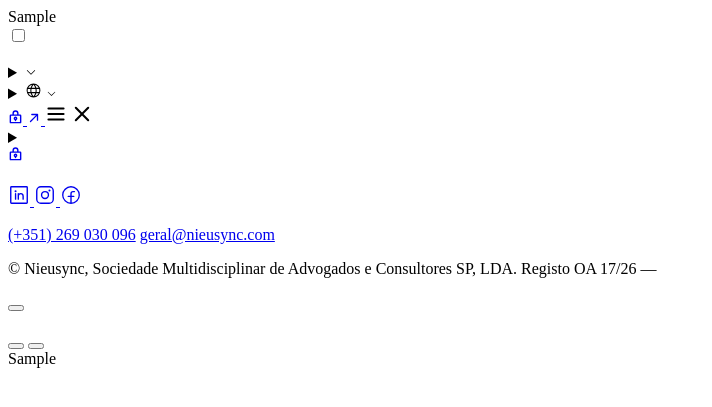
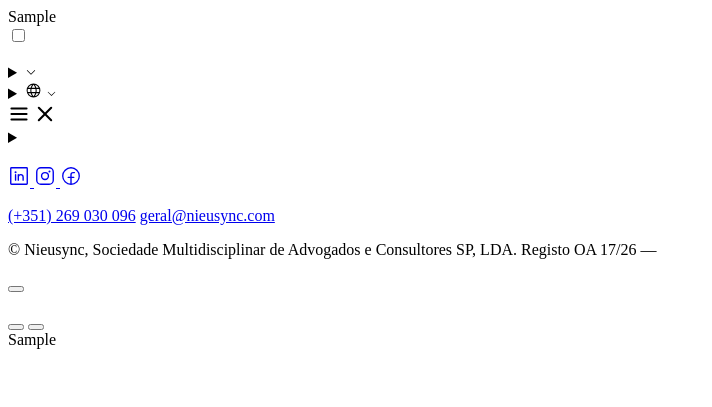
Before and after one commit to nieusync/blog, a Node project: template default.hbs in a window 1280 px wide. Shown: the top 407 px of the page, without its empty margins (0-712 px from the left). Run offline with Node 20 templates, Linux system fonts and the light colour scheme; the template is opened without the code that fills it: most values are stand-ins (such as "Sample title", 1, 10 or a date in 2020).

Commit message:
fix(blog): images at their display size, no client area links (#16)
* fix(blog): card images and author photos at their display size

Assisted-by: Claude <noreply@anthropic.com>

* fix(blog): remove client area button from nav

Assisted-by: Claude <noreply@anthropic.com>

* fix(blog): remove client area link from footer

Assisted-by: Claude <noreply@anthropic.com>

---------

Co-authored-by: Claude <noreply@anthropic.com>

```diff
--- a/default.hbs
+++ b/default.hbs
@@ -77,11 +77,6 @@
                 </div>
             </details>
 
-            <a class="site-nav-portal" href="{{@custom.site_url}}/{{t "path.client_area"}}">
-                <svg viewBox="0 0 256 256" width="15" height="15" fill="currentColor" aria-hidden="true"><path d="M208,76H180V56A52,52,0,0,0,76,56V76H48A20,20,0,0,0,28,96V208a20,20,0,0,0,20,20H208a20,20,0,0,0,20-20V96A20,20,0,0,0,208,76ZM100,56a28,28,0,0,1,56,0V76H100ZM204,204H52V100H204Zm-76-92a32,32,0,0,0-12,61.66V180a12,12,0,0,0,24,0v-6.34A32,32,0,0,0,128,112Zm0,24a8,8,0,1,1-8,8A8,8,0,0,1,128,136Z"/></svg>
-                {{t "nav.client_area"}}
-                <svg viewBox="0 0 256 256" width="14" height="14" fill="currentColor" aria-hidden="true"><path d="M204,64V168a12,12,0,0,1-24,0V93L72.49,200.49a12,12,0,0,1-17-17L163,76H88a12,12,0,0,1,0-24H192A12,12,0,0,1,204,64Z"/></svg>
-            </a>
 
             <label for="site-nav-toggle" class="site-nav-burger" aria-label="{{t "nav.menu"}}">
                 <svg class="site-nav-burger-open" viewBox="0 0 256 256" width="22" height="22" fill="currentColor" aria-hidden="true"><path d="M228,128a12,12,0,0,1-12,12H40a12,12,0,0,1,0-24H216A12,12,0,0,1,228,128ZM40,76H216a12,12,0,0,0,0-24H40a12,12,0,0,0,0,24ZM216,180H40a12,12,0,0,0,0,24H216a12,12,0,0,0,0-24Z"/></svg>
@@ -106,10 +101,6 @@
             </div>
         </details>
         <a href="{{@site.url}}">{{t "nav.blog"}}</a>
-        <a class="site-nav-portal site-nav-portal-panel" href="{{@custom.site_url}}/{{t "path.client_area"}}">
-            <svg viewBox="0 0 256 256" width="15" height="15" fill="currentColor" aria-hidden="true"><path d="M208,76H180V56A52,52,0,0,0,76,56V76H48A20,20,0,0,0,28,96V208a20,20,0,0,0,20,20H208a20,20,0,0,0,20-20V96A20,20,0,0,0,208,76ZM100,56a28,28,0,0,1,56,0V76H100ZM204,204H52V100H204Zm-76-92a32,32,0,0,0-12,61.66V180a12,12,0,0,0,24,0v-6.34A32,32,0,0,0,128,112Zm0,24a8,8,0,1,1-8,8A8,8,0,0,1,128,136Z"/></svg>
-            {{t "nav.client_area"}}
-        </a>
     </nav>
 </header>
 
@@ -141,7 +132,6 @@
             <a class="footer-link" href="{{@custom.site_url}}/{{t "path.who_we_are"}}">{{t "nav.who_we_are"}}</a>
             <a class="footer-link" href="{{@custom.site_url}}/{{t "path.what_we_do"}}">{{t "nav.what_we_do"}}</a>
             <a class="footer-link" href="{{@site.url}}">{{t "nav.blog"}}</a>
-            <a class="footer-link" href="{{@custom.site_url}}/{{t "path.client_area"}}">{{t "nav.client_area"}}</a>
         </div>
 
         <div class="footer-col">
--- a/locales/en.json
+++ b/locales/en.json
@@ -2,7 +2,6 @@
   "nav.who_we_are": "Who we are",
   "nav.what_we_do": "What we do",
   "nav.blog": "What we think",
-  "nav.client_area": "Client area",
   "nav.menu": "Menu",
   "nav.lang": "EN",
   "nav.language": "Language",
@@ -21,7 +20,6 @@
   "path.funding": "funding-calculator",
   "path.pme_check": "sme-check",
   "path.rgpc_check": "rgpc-check",
-  "path.client_area": "client-area",
   "path.contact": "contact",
   "path.legal": "legal",
   "path.pillars": "pillars",
--- a/locales/pt-PT.json
+++ b/locales/pt-PT.json
@@ -2,7 +2,6 @@
   "nav.who_we_are": "Quem somos",
   "nav.what_we_do": "O que fazemos",
   "nav.blog": "O que pensamos",
-  "nav.client_area": "Área de cliente",
   "nav.menu": "Menu",
   "nav.lang": "PT",
   "nav.language": "Idioma",
@@ -21,7 +20,6 @@
   "path.funding": "calculadora-apoios",
   "path.pme_check": "diagnostico-pme",
   "path.rgpc_check": "diagnostico-rgpc",
-  "path.client_area": "area-de-cliente",
   "path.contact": "contacto",
   "path.legal": "legal",
   "path.pillars": "pilares",
--- a/package.json
+++ b/package.json
@@ -17,6 +17,9 @@
   "config": {
     "posts_per_page": 12,
     "image_sizes": {
+      "avatar": {
+        "width": 128
+      },
       "s": {
         "width": 400
       },
--- a/partials/post-card.hbs
+++ b/partials/post-card.hbs
@@ -4,7 +4,7 @@
         <a class="post-card-image" href="{{url}}" aria-hidden="true" tabindex="-1">
             <img src="{{img_url feature_image size="m"}}"
                  srcset="{{img_url feature_image size="s"}} 400w, {{img_url feature_image size="m"}} 800w, {{img_url feature_image size="l"}} 1200w"
-                 sizes="(max-width: 768px) 100vw, 400px"
+                 sizes="(min-width: 1000px) 360px, (min-width: 700px) 50vw, 100vw"
                  alt="{{#if feature_image_alt}}{{feature_image_alt}}{{else}}{{title}}{{/if}}"
                  loading="lazy">
         </a>
@@ -27,7 +27,7 @@
                 <span class="post-card-time">{{reading_time}} &middot; {{date format="MMM YYYY"}}</span>
                 {{#primary_author}}
                     <span class="post-card-author">
-                        {{#if profile_image}}<img class="post-card-author-avatar" src="{{profile_image}}" alt="{{name}}" loading="lazy">{{/if}}
+                        {{#if profile_image}}<img class="post-card-author-avatar" src="{{img_url profile_image size="avatar"}}" width="20" height="20" alt="{{name}}" loading="lazy">{{/if}}
                         {{name}}
                     </span>
                 {{/primary_author}}
--- a/post.hbs
+++ b/post.hbs
@@ -42,7 +42,7 @@
 
         {{#primary_author}}
             <div class="card author-card">
-                {{#if profile_image}}<img class="author-avatar" src="{{img_url profile_image size="s"}}" alt="{{name}}" loading="lazy">{{/if}}
+                {{#if profile_image}}<img class="author-avatar" src="{{img_url profile_image size="avatar"}}" width="64" height="64" alt="{{name}}" loading="lazy">{{/if}}
                 <div>
                     <span class="section-label">{{t "post.author"}}</span>
                     <h3 class="author-name">{{name}}</h3>
```
Also changed, not shown: assets/css/screen.css (+0 -14 lines).
